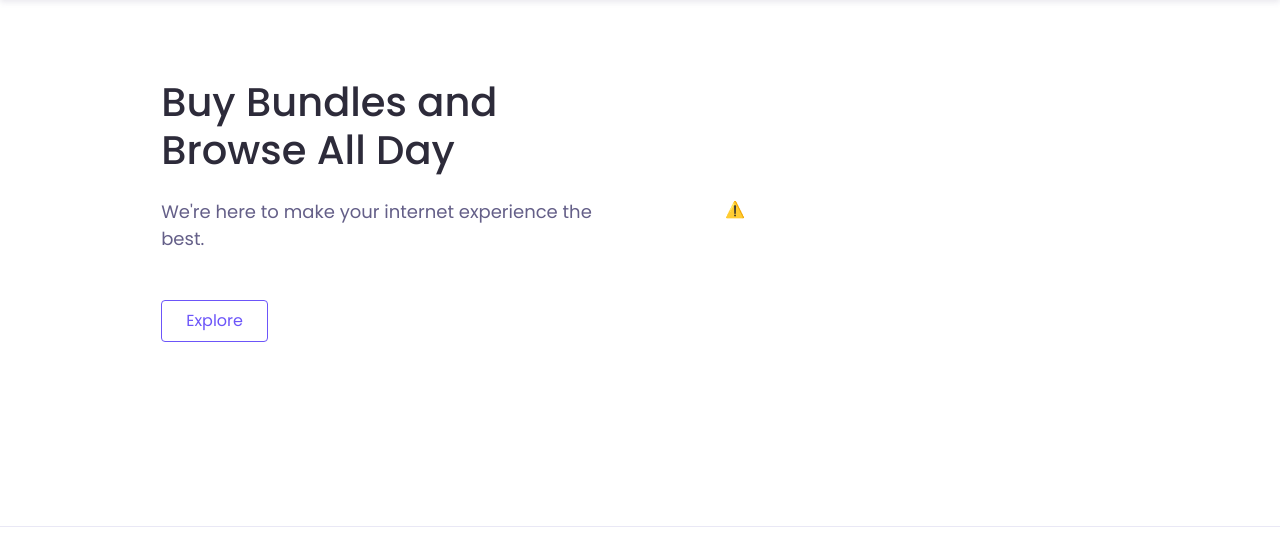
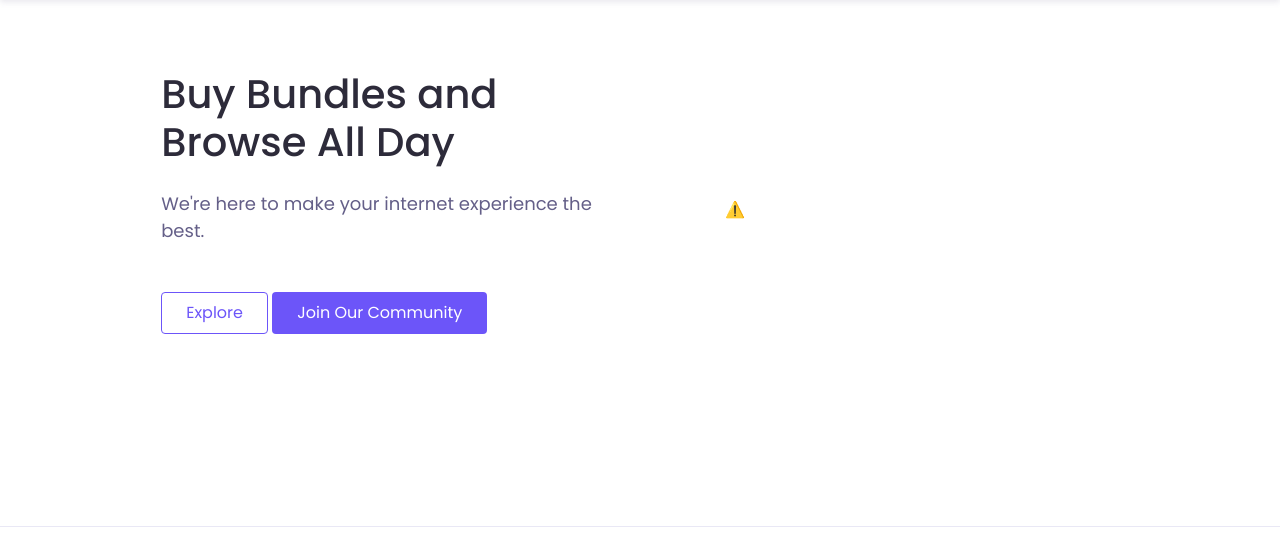
Before and after one commit to JAYCEHTECH/bestplug, a Django app: page / in a window 1280 px wide. Shown: the part 90-631 px from the top of the page. Run offline with Django 4.2, Linux system fonts and the light colour scheme; some libraries are stand-ins or nearby versions; some web fonts are replaced.

Commit message:
added whatsapp link

```diff
--- a/intel_app/templates/layouts/index.html
+++ b/intel_app/templates/layouts/index.html
@@ -11,7 +11,8 @@
           <div class="col-lg-6 py-3 wow fadeInUp">
             <h1 class="mb-4">Buy Bundles and Browse All Day</h1>
             <p class="text-lg mb-5">We're here to make your internet experience the best.</p>
-            <a href="{% url 'services' %}" class="btn btn-outline-primary">Explore</a>
+            <a href="{% url 'services' %}" class="btn btn-outline-primary mb-3">Explore</a>
+            <a href="https://chat.whatsapp.com/IQMh4Np4oiKFjyQwJJdI0f" class="btn btn-primary mb-3">Join Our Community</a>
           </div>
           <div class="col-lg-6 py-3 wow zoomIn">
             <div class="img-place">
```
